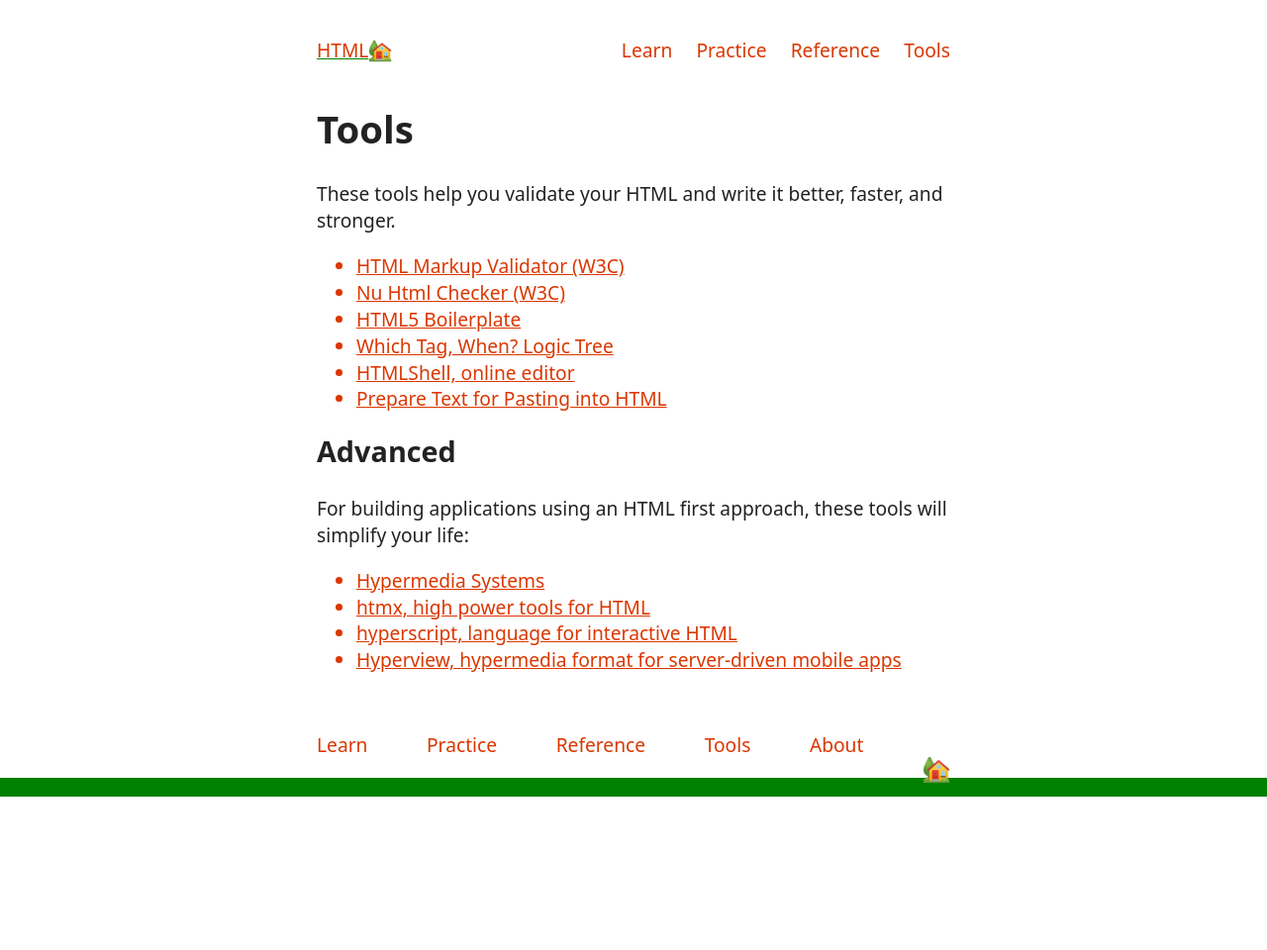
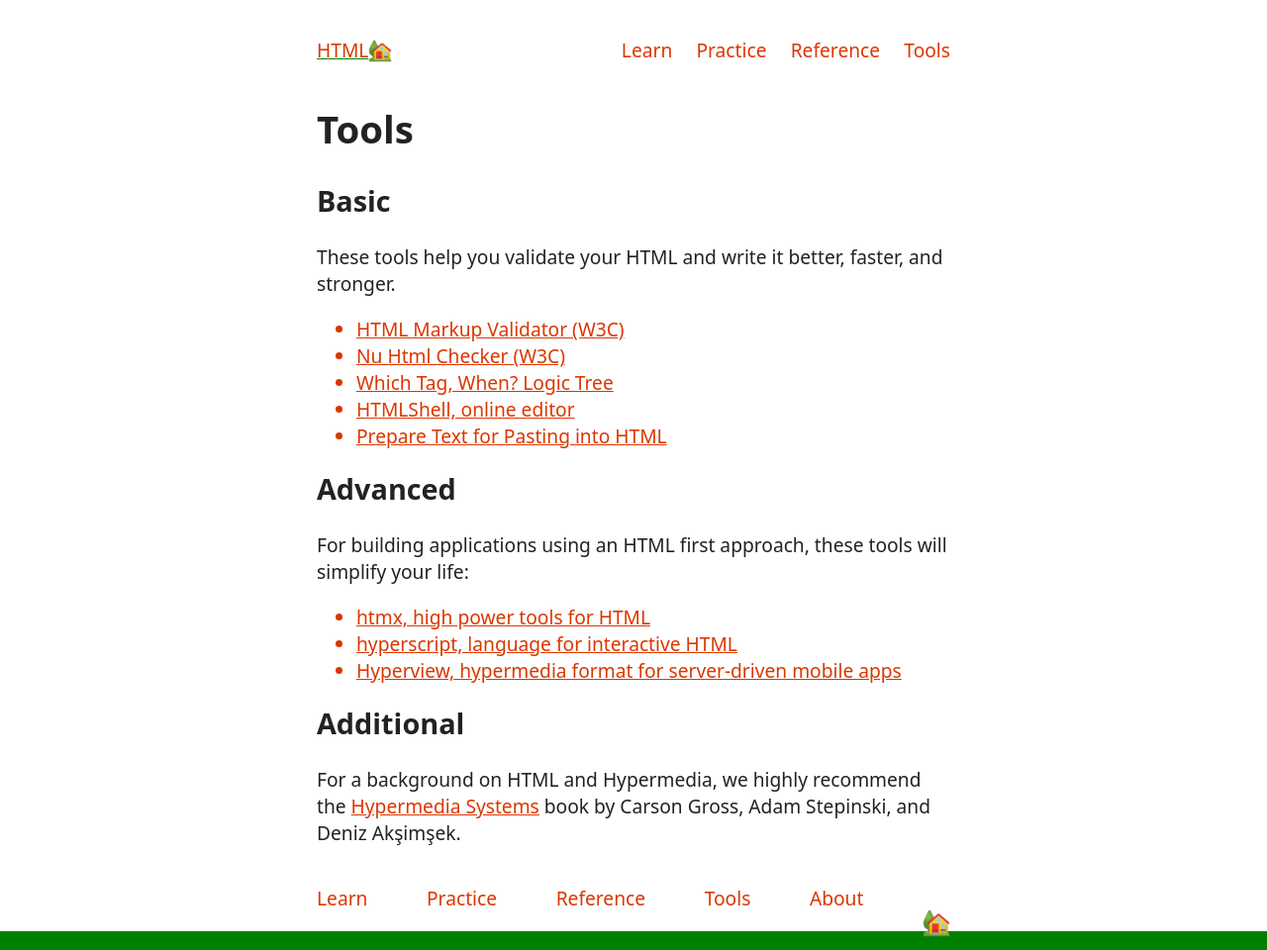
Before and after one commit to rchillard/html.haus, a plain HTML site: page tools.html in a window 1280 px wide. Shown: the whole page at 99% size. Before the commit the page ends 805 px from the top, so only its background shows below. Drawn offline with Linux system fonts and the light colour scheme.

Commit message:
Reorganize tools page to specify the Hypermedia Systems book is not a tool

```diff
--- a/tools.html
+++ b/tools.html
@@ -28,28 +28,30 @@
   </header>
   <main>
     <h1>Tools</h1>
+    <h2>Basic</h2>
     <p>
       These tools help you validate your HTML and write it better, faster, and stronger.
     </p>
     <ul>
       <li><a href="https://validator.w3.org/">HTML Markup Validator (W3C)</a></li>
       <li><a href="https://validator.w3.org/nu/">Nu Html Checker (W3C)</a></li>
-      <li><a href="https://html5boilerplate.com/">HTML5 Boilerplate</a></li>
       <li><a href="https://whatthetag.com/#/">Which Tag, When? Logic Tree</a></li>
       <li><a href="https://www.toptal.com/developers/htmlshell">HTMLShell, online editor</a></li>
       <li><a href="https://detergent.io/light">Prepare Text for Pasting into HTML</a></li>
     </ul>
-
     <h2>Advanced</h2>
     <p>
       For building applications using an HTML first approach, these tools will simplify your life:
     </p>
     <ul>
-      <li><a href="https://hypermedia.systems/">Hypermedia Systems</a></li>
       <li><a href="https://htmx.org/">htmx, high power tools for HTML</a></li>
       <li><a href="https://hyperscript.org/">hyperscript, language for interactive HTML</a></li>
       <li><a href="https://hyperview.org/">Hyperview, hypermedia format for server-driven mobile apps</a></li>
     </ul>
+    <h2>Additional</h2>
+    <p>
+      For a background on HTML and Hypermedia, we highly recommend the <a href="https://hypermedia.systems/">Hypermedia Systems</a> book by Carson Gross, Adam Stepinski, and Deniz Akşimşek.
+    </p>
   </main>
   <footer>
     <a href="learn.html">Learn</a>
```
